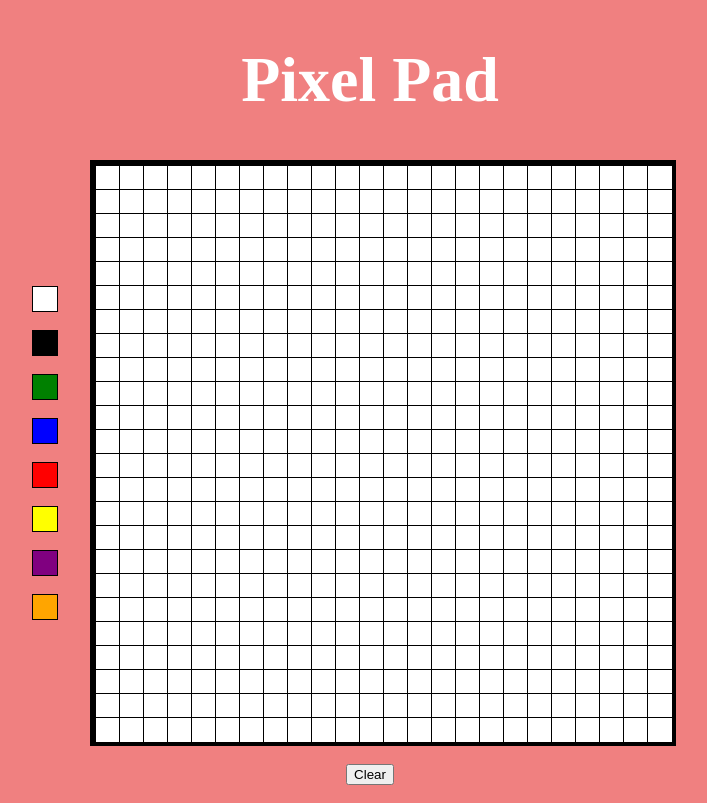
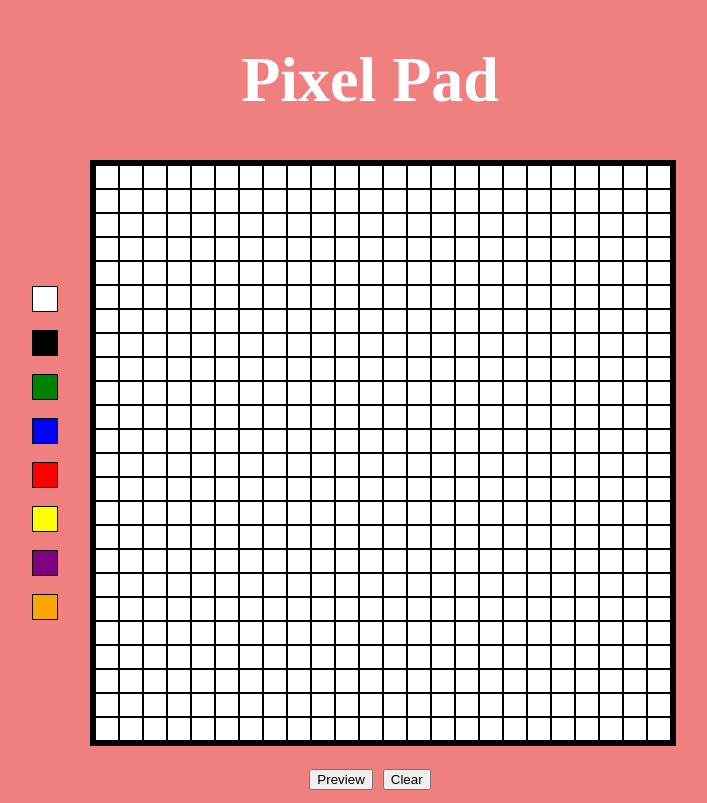
Before and after one commit to CoffeeEyes28/Pixel-Pad, a Next.js app in the folder pixel-pad/: page / in a window 1280 px wide. Shown: the whole page, without its empty margins (270-977 px from the left). Built offline with nearby package versions, Linux system fonts and the light colour scheme.

Commit message:
added preview feature

```diff
--- a/pixel-pad/src/components/Pad.js
+++ b/pixel-pad/src/components/Pad.js
@@ -4,6 +4,7 @@ const Pad = () => {
 const gridSize = 24
 const squares = Array(gridSize * gridSize).fill(null);
 const [color, setColor] = useState();
+const [clicked, setClicked] = useState(false)
 
 const handleClick = (index) => {
     const square = document.getElementById(`square-${index}`)
@@ -25,6 +26,39 @@ const handleClear = () => {
 
 }
 
+
+const handlePreview = () => {
+    const allSquares = document.getElementsByClassName(styles.square)
+
+    for(let i = 0; i < allSquares.length; i++){
+       const square = allSquares[i]
+
+       square.style.border = '0px'
+
+    }
+
+    if(clicked === false){
+        setClicked(true)
+    }else{
+        setClicked(false)
+    }
+}
+
+const stopPreview = () => {
+    const allSquares = document.getElementsByClassName(styles.square)
+
+    for(let i =0; i < allSquares.length; i++){
+        const square = allSquares[i]
+
+        square.style.border = '1px solid black'
+    }
+
+    if(clicked === false){
+        setClicked(true)
+    }else{
+        setClicked(false)
+    }
+}
 
 return(
 <>
@@ -59,9 +93,14 @@ return(
 </div>
 <br></br>
 
-<div className={styles.row}>
+
+
+</div>
+<div className={styles.buttonRow}>
+{clicked ? <button onClick={stopPreview}>Stop Preview</button>  : <button onClick={handlePreview}>Preview</button>   }
+
+
 <button onClick={handleClear}>Clear</button>
-</div>
 </div>
 
 
--- a/pixel-pad/src/styles/Pad.module.css
+++ b/pixel-pad/src/styles/Pad.module.css
@@ -1,13 +1,14 @@
 .container{
     display: flex;
     flex-direction: column;
-    align-items: center;
-    justify-content: center;
+
+
 }
 
 .row{
     display: flex;
     flex-direction: row;
+    justify-content: center;
 }
 
 .box {
@@ -27,10 +28,9 @@ grid-template-rows: repeat(24, 24px);
 .square{
     background-color: white;
     border: 1px solid black;
-    width: 24px;
-    height: 24px;
+}
 
-}
+
 
 .colorOptions{
     display: flex;
@@ -96,3 +96,15 @@ grid-template-rows: repeat(24, 24px);
     width: 24px;
     height: 24px;
 }
+
+.buttonRow{
+    display: flex;
+    flex-direction: row;
+    flex-wrap: wrap;
+    align-items: center;
+   justify-content: center;
+}
+
+.buttonRow button{
+    margin: 5px;
+}
```
